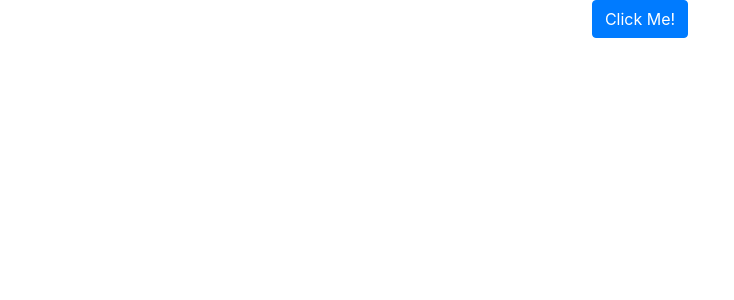
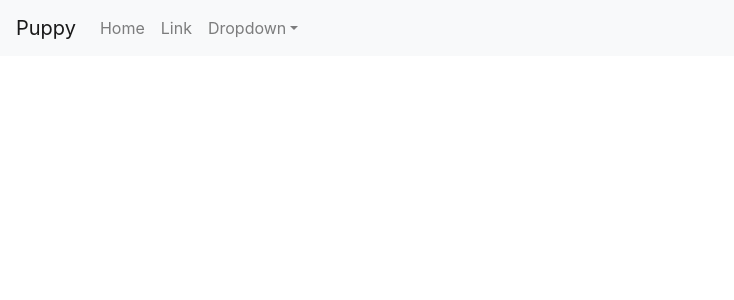
Before and after one commit to KuramitsuLab/puppy, a React (Create React App) app in the folder puppy/client2/: page / in a window 1280 px wide. Shown: the top 300 px of the page, without its empty margins (0-734 px from the left). Built offline with nearby package versions, Linux system fonts and the light colour scheme; the HTML template or start-up script is replaced by a standard one.

Commit message:
fet: def Header and Main

```diff
--- a/puppy/client2/package.json
+++ b/puppy/client2/package.json
@@ -3,6 +3,7 @@
   "version": "0.1.0",
   "private": true,
   "dependencies": {
+    "@types/ace": "0.0.42",
     "@types/jest": "24.0.16",
     "@types/node": "12.6.9",
     "@types/react": "16.8.24",
@@ -10,6 +11,7 @@
     "@types/react-dom": "16.8.5",
     "@typescript-eslint/eslint-plugin": "^1.13.0",
     "@typescript-eslint/parser": "^1.13.0",
+    "ace-builds": "^1.4.5",
     "bootstrap": "^4.3.1",
     "eslint-plugin-react": "^7.14.3",
     "husky": "^3.0.2",
--- a/puppy/client2/src/App.tsx
+++ b/puppy/client2/src/App.tsx
@@ -1,14 +1,14 @@
 import React from 'react';
 // import logo from './logo.svg';
 import './App.css';
-import { Button } from 'react-bootstrap';
+import Header from './components/Header/Header';
+import Main from './components/Main/Main';
 
 const App: React.FC = () => {
   return (
     <div className="App">
-      <div id="puppy-screen"></div>
-      <div id="editor"></div>
-      <Button>Click Me!</Button>
+      <Header />
+      <Main />
     </div>
   );
 };
--- /dev/null
+++ b/puppy/client2/src/components/Header/Header.tsx
@@ -0,0 +1,32 @@
+import React from 'react';
+import { Navbar, Nav, NavDropdown } from 'react-bootstrap';
+
+const Header: React.FC = () => {
+  return (
+    <div className="Header">
+      <Navbar bg="light" expand="lg">
+        <Navbar.Brand href="#home">Puppy</Navbar.Brand>
+        <Navbar.Toggle aria-controls="basic-navbar-nav" />
+        <Navbar.Collapse id="basic-navbar-nav">
+          <Nav className="mr-auto">
+            <Nav.Link href="#home">Home</Nav.Link>
+            <Nav.Link href="#link">Link</Nav.Link>
+            <NavDropdown title="Dropdown" id="basic-nav-dropdown">
+              <NavDropdown.Item href="#action/3.1">Action</NavDropdown.Item>
+              <NavDropdown.Item href="#action/3.2">
+                Another action
+              </NavDropdown.Item>
+              <NavDropdown.Item href="#action/3.3">Something</NavDropdown.Item>
+              <NavDropdown.Divider />
+              <NavDropdown.Item href="#action/3.4">
+                Separated link
+              </NavDropdown.Item>
+            </NavDropdown>
+          </Nav>
+        </Navbar.Collapse>
+      </Navbar>
+    </div>
+  );
+};
+
+export default Header;
--- /dev/null
+++ b/puppy/client2/src/components/Main/Main.tsx
@@ -0,0 +1,19 @@
+import React from 'react';
+import { Row, Col } from 'react-bootstrap';
+
+const Main: React.FC = () => {
+  return (
+    <div className="Main">
+      <Row>
+        <Col>
+          <div id="puppy-screen"></div>
+        </Col>
+        <Col>
+          <div id="editor"></div>
+        </Col>
+      </Row>
+    </div>
+  );
+};
+
+export default Main;
```
Also changed, not shown: puppy/client2/src/components/Editor/Editor.tsx (added, +7 -0 lines), 2 other files (tests, documents, lock files or other folders).
